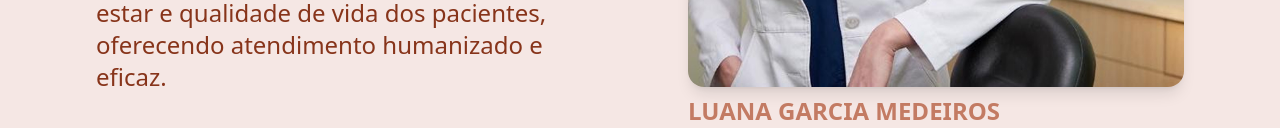
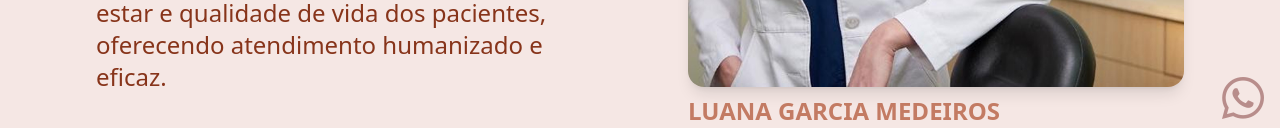
Before and after one commit to MiraProfissional/effect-podologia, a website: page index.html in a window 1280 px wide. Shown: the part 662-790 px from the top of the page. Drawn offline with nearby package versions, Linux system fonts and the light colour scheme; files that its build step writes are made by us from their sources.

Commit message:
:sparkles: feat: adding fixed whatsapp button

```diff
--- a/index.html
+++ b/index.html
@@ -473,6 +473,9 @@
         >
       </p>
     </footer>
+    <span class="fixed right-4 bottom-4 z-10 text-redOrange1 text-5xl hover:text-green-500">
+      <a href="https://wa.me//5512997095226?text=Olá,%20tenho%20interesse%20em%20agendar%20uma%20consulta!" target="_blank"><i class="fa-brands fa-whatsapp"></i></a>
+    </span>
   </body>
   <script src="./src/index.js"></script>
 </html>
```
